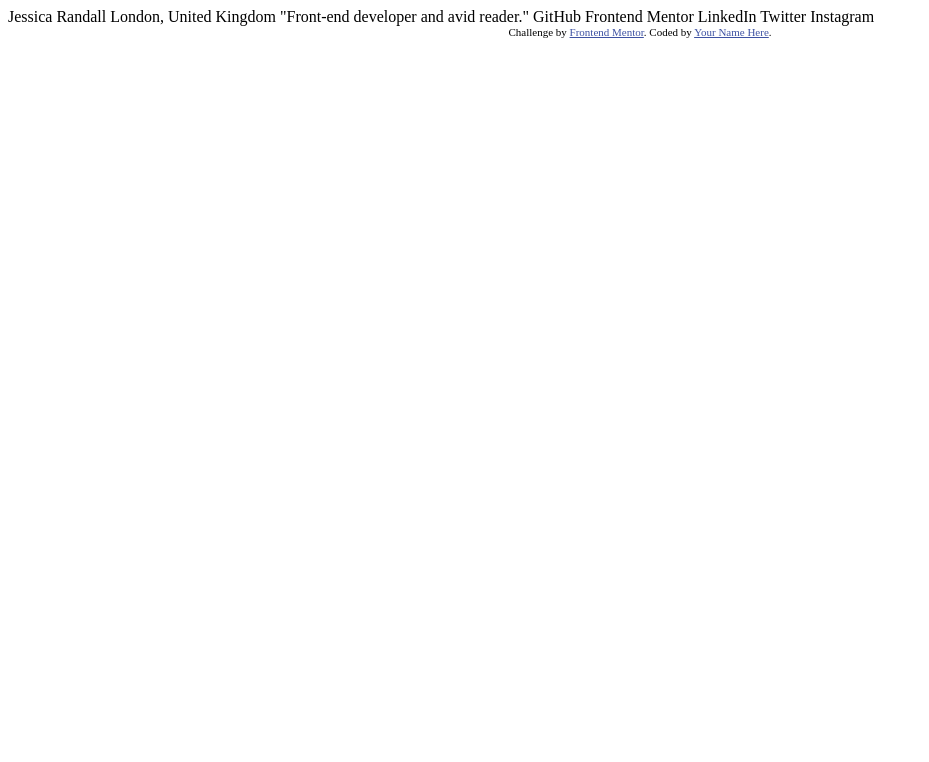
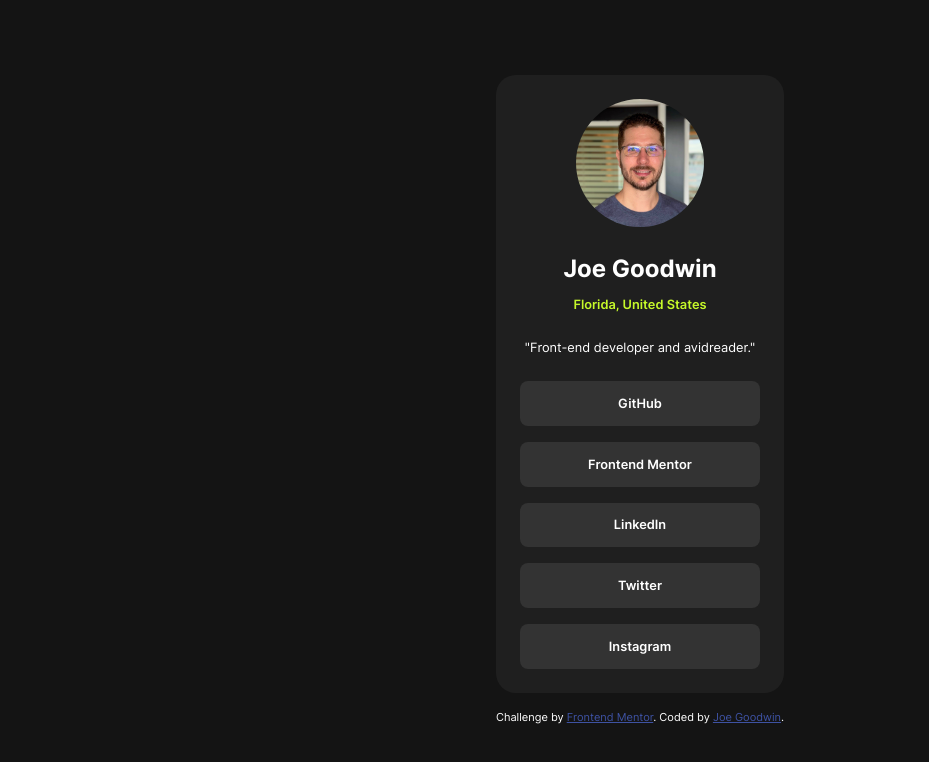
Before and after one commit to jcgoodwin86/frontend-mentor-social-links, a plain HTML site: page index.html in a window 1280 px wide. Shown: the whole page, without its empty margins (0-929 px from the left). Drawn offline with Linux system fonts and the light colour scheme.

Commit message:
finished project

```diff
--- a/index.html
+++ b/index.html
@@ -1,34 +1,54 @@
 <!DOCTYPE html>
 <html lang="en">
   <head>
-  <meta charset="UTF-8">
-  <meta name="viewport" content="width=device-width, initial-scale=1.0"> <!-- displays site properly based on user's device -->
-
-  <link rel="icon" type="image/png" sizes="32x32" href="./assets/images/favicon-32x32.png">
-
+    <meta charset="UTF-8" />
+    <meta name="viewport" content="width=device-width, initial-scale=1.0" />
+    <link
+      rel="icon"
+      type="image/png"
+      sizes="32x32"
+      href="./assets/images/favicon-32x32.png"
+    />
+    <link rel="stylesheet" href="./styles.css" />
     <title>Frontend Mentor | Social links profile</title>
-
-  <!-- Feel free to remove these styles or customise in your own stylesheet 👍 -->
-  <style>
-    .attribution { font-size: 11px; text-align: center; }
-    .attribution a { color: hsl(228, 45%, 44%); }
-  </style>
   </head>
   <body>
-
-  Jessica Randall
-  London, United Kingdom
-  "Front-end developer and avid reader."
-
-  GitHub
-  Frontend Mentor
-  LinkedIn
-  Twitter
-  Instagram
-
-  <div class="attribution">
-    Challenge by <a href="https://www.frontendmentor.io?ref=challenge" target="_blank">Frontend Mentor</a>.
-    Coded by <a href="#">Your Name Here</a>.
+    <main>
+      <article class="card">
+        <img
+          class="photo"
+          src="./assets/images/avatar-joe.jpeg"
+          alt="An avatar Photo"
+        />
+        <div class="personal-info">
+          <span class="name"> Joe Goodwin </span>
+          <span class="location"> Florida, United States </span>
         </div>
+        <p class="description">"Front-end developer and avidreader."</p>
+        <ul class="social-list">
+          <li>
+            <a href="#">GitHub</a>
+          </li>
+          <li>
+            <a href="#">Frontend Mentor</a>
+          </li>
+          <li>
+            <a href="#">LinkedIn</a>
+          </li>
+          <li>
+            <a href="#">Twitter</a>
+          </li>
+          <li>
+            <a href="#">Instagram</a>
+          </li>
+        </ul>
+      </article>
+      <footer class="attribution">
+        Challenge by
+        <a href="https://www.frontendmentor.io?ref=challenge" target="_blank"
+          >Frontend Mentor</a
+        >. Coded by <a href="https://www.jcgoodwin.com">Joe Goodwin</a>.
+      </footer>
+    </main>
   </body>
 </html>
--- /dev/null
+++ b/styles.css
@@ -0,0 +1,169 @@
+/*
+  Josh's Custom CSS Reset
+  https://www.joshwcomeau.com/css/custom-css-reset/
+*/
+
+*,
+*::before,
+*::after {
+  box-sizing: border-box;
+}
+
+* {
+  margin: 0;
+}
+
+body {
+  line-height: 1.5;
+  -webkit-font-smoothing: antialiased;
+}
+
+img,
+picture,
+video,
+canvas,
+svg {
+  display: block;
+  max-width: 100%;
+}
+
+input,
+button,
+textarea,
+select {
+  font: inherit;
+}
+
+p,
+h1,
+h2,
+h3,
+h4,
+h5,
+h6 {
+  overflow-wrap: break-word;
+}
+
+#root,
+#__next {
+  isolation: isolate;
+}
+
+@font-face {
+  font-family: "Inter";
+  src: url(./assets/fonts/Inter-VariableFont_slnt.ttf);
+}
+
+/* Variables */
+
+:root {
+  /* Color */
+  --color-green: hsl(75, 94%, 57%);
+  --color-white: hsl(0, 0%, 100%);
+  --color-grey-700: hsl(0, 0%, 20%);
+  --color-grey-800: hsl(0, 0%, 12%);
+  --color-grey-900: hsl(0, 0%, 8%);
+
+  /* Spacing */
+  --spacing-100: 1rem;
+  --spacing-150: 1.5rem;
+}
+
+/* Global */
+
+body {
+  background-color: var(--color-grey-900);
+  color: var(--color-white);
+  font-family: "Inter";
+}
+
+main {
+  min-height: 100vh;
+  display: grid;
+  place-content: center;
+  gap: 1rem;
+  padding: 1rem;
+}
+
+/* Card */
+
+.card {
+  background-color: var(--color-grey-800);
+  display: flex;
+  flex-direction: column;
+  padding: var(--spacing-150);
+  place-items: center;
+  gap: var(--spacing-150);
+  border-radius: 1.25rem;
+}
+
+.photo {
+  border-radius: 50%;
+  width: 8rem;
+}
+
+.personal-info {
+  display: flex;
+  flex-direction: column;
+  gap: 0.5rem;
+  place-items: center;
+}
+
+.name {
+  font-size: 1.5rem;
+  font-weight: 700;
+}
+
+.location {
+  color: var(--color-green);
+  font-size: 0.8rem;
+  font-weight: 600;
+}
+
+.description {
+  font-size: 0.8rem;
+}
+
+.social-list {
+  list-style: none;
+  margin: 0;
+  padding: 0;
+  width: 100%;
+  text-align: center;
+  display: flex;
+  flex-direction: column;
+  gap: 1rem;
+}
+
+li {
+  background-color: var(--color-grey-700);
+  border-radius: 0.5rem;
+}
+
+li:hover {
+  background-color: var(--color-green);
+}
+
+li > a {
+  color: var(--color-white);
+  text-decoration: none;
+  display: block;
+  padding: 0.8rem 1rem;
+  font-size: 0.8rem;
+  font-weight: 600;
+}
+
+li > a:hover {
+  color: var(--color-grey-900);
+}
+
+/* Footer */
+
+.attribution {
+  font-size: 11px;
+  text-align: center;
+}
+
+.attribution a {
+  color: hsl(228, 45%, 44%);
+}
```
Also changed, not shown: assets/fonts/Inter-VariableFont_slnt.ttf (renamed from assets/fonts/Inter-VariableFont_slnt,wght.ttf), assets/images/avatar-joe.jpeg (added), screenshot.jpeg (added), 2 other files. Lines whose indentation alone changed are shown as unchanged.
